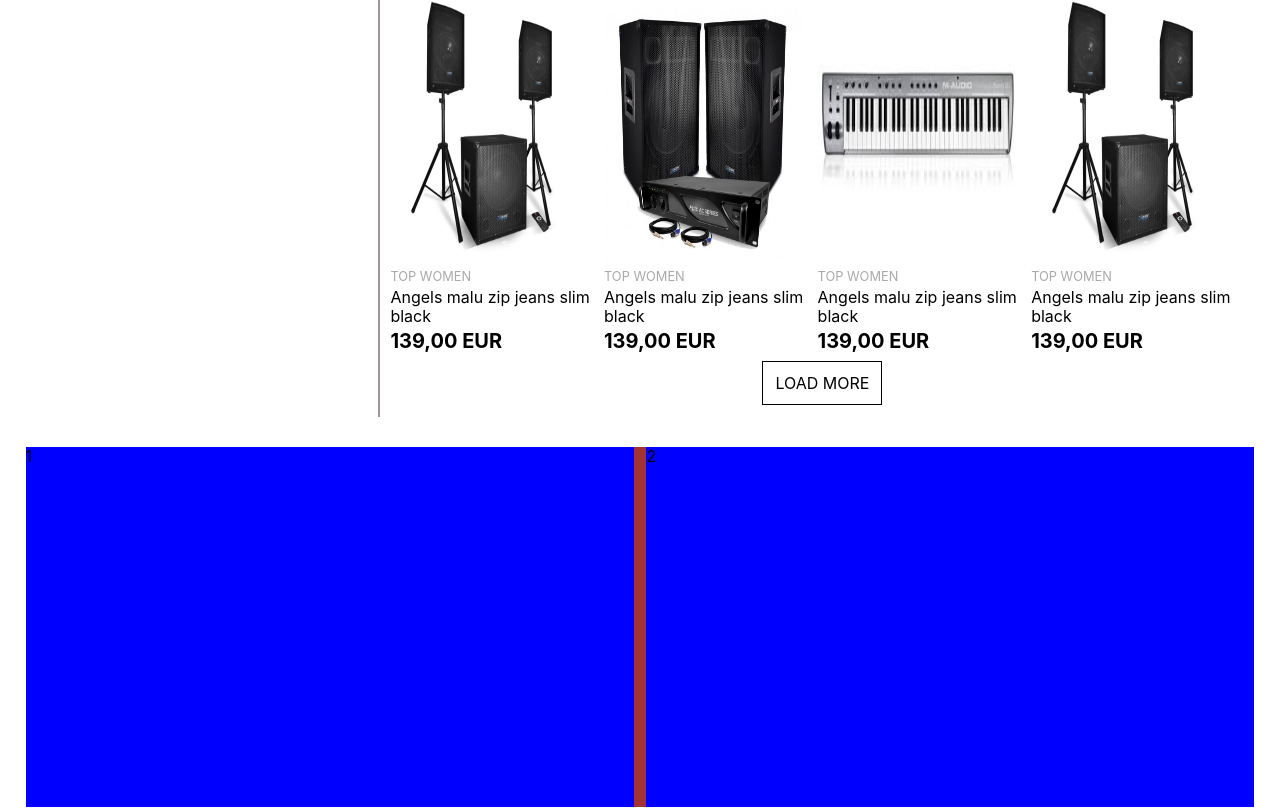
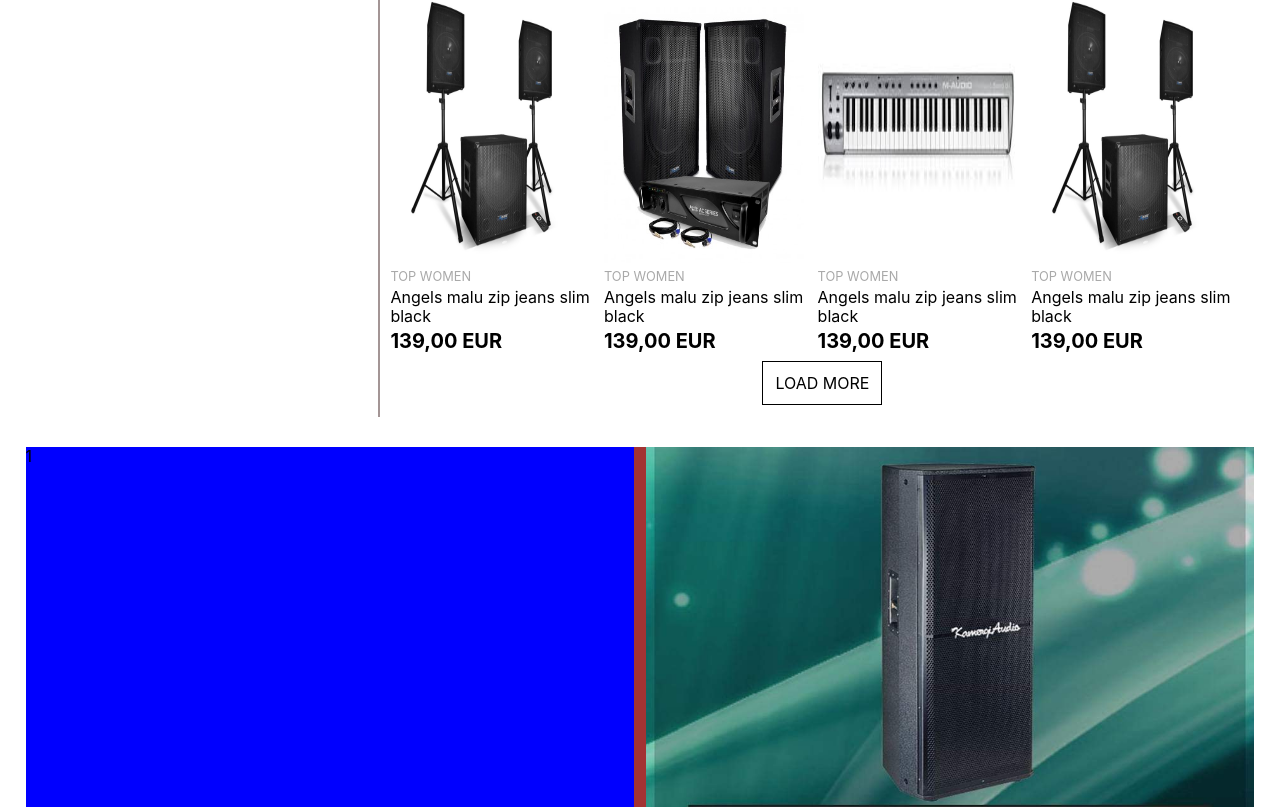
Before and after one commit to MohamedAmineYousfi/Front-Side-KA, a React (Create React App) app in the folder front-react/: page / in a window 1280 px wide. Shown: the part 1868-2678 px from the top of the page. Built offline with nearby package versions, Linux system fonts and the light colour scheme.

Commit message:
adding the image of the product that has discount

```diff
--- a/front-react/src/components/Pages/Home.js
+++ b/front-react/src/components/Pages/Home.js
@@ -3,6 +3,7 @@ import NavBar from "../NavBar/navBar";
 import Caroussel from "../Caroussel/Caroussel";
 import Category from "../Category/Category";
 import SideBar from "../SideBar/sideBar";
+import image from "../../assates/103102735_298006384923121_4821662942372246899_n.jpg"
 function Home() {
   return (
     <>
@@ -12,7 +13,9 @@ function Home() {
       <SideBar/>
      <div className="discount">
       <div className="smallContainer">1</div>
-      <div className="smallContainer">2</div>
+      <div className="smallContainer ">
+        <img src={image} className="fit-container" alt="img"/>
+      </div>
      </div>
     </>
   );
--- a/front-react/src/style/css/discount.css
+++ b/front-react/src/style/css/discount.css
@@ -14,3 +14,7 @@
     width: calc((96vw - 1vw) / 2);
     height: 100%;
 }
+.fit-container {
+width: 47.5vw;
+height: 45vh;
+}
```
